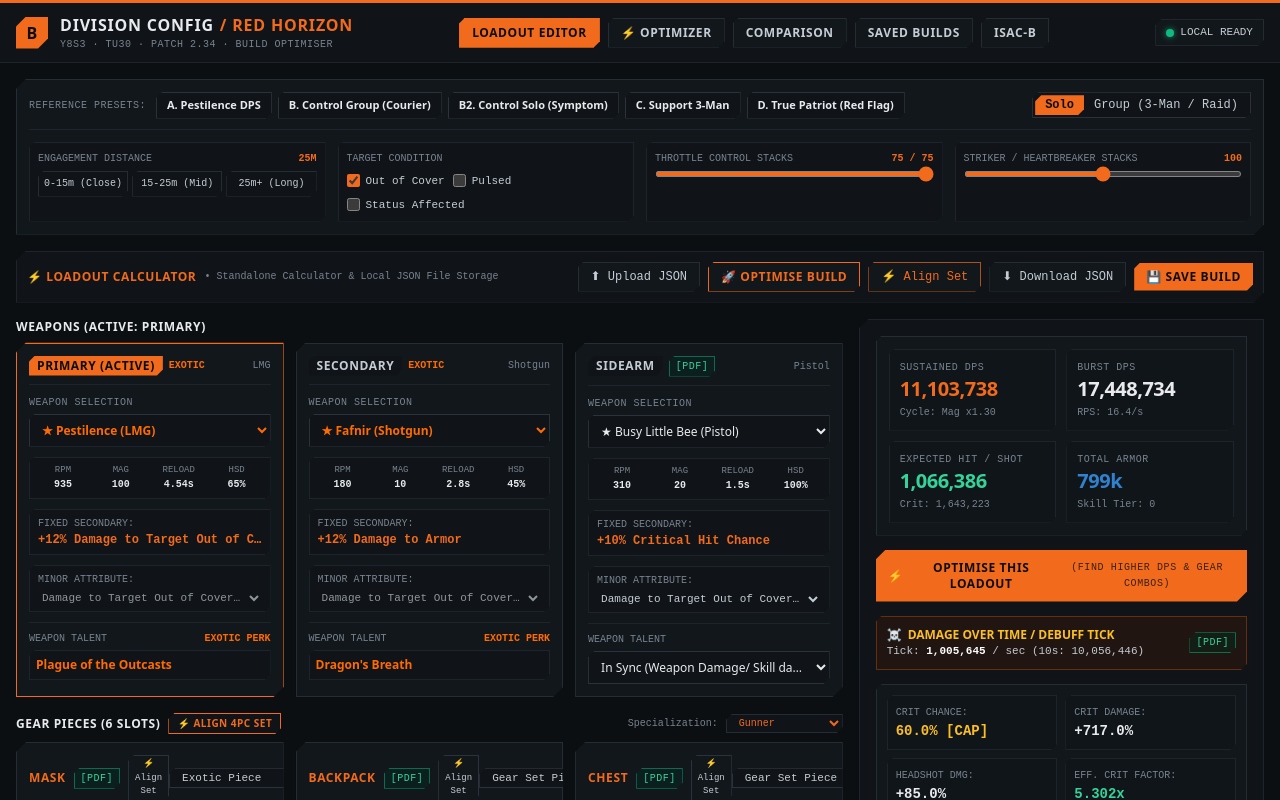
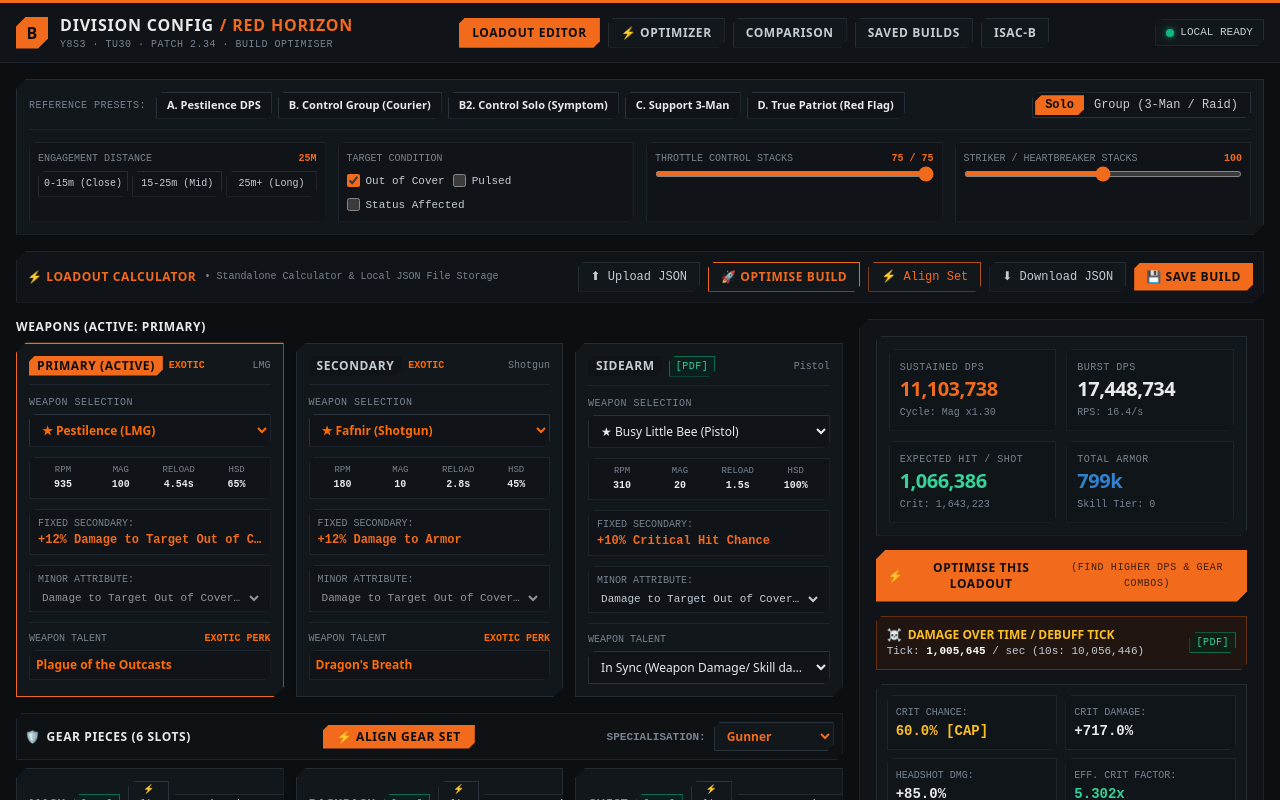
Before and after one commit to knowlesy/division-config, a React (Vite) app: page / in a window 1280 px wide. Shown: the top 800 px of the page. Built offline with nearby package versions, Linux system fonts and the light colour scheme; a web font is replaced by a local one.

Commit message:
style: position Align Gear Set button directly in center between Gear Pieces and Specialisation

```diff
--- a/src/App.tsx
+++ b/src/App.tsx
@@ -564,26 +564,32 @@
 
               {/* Gear Slots Section */}
               <div className="flex flex-col gap-2">
-                <div className="flex flex-wrap items-center justify-between gap-2">
+                <div className="flex flex-wrap items-center justify-between gap-3 bg-shd-surface1/60 border border-shd-border1 p-2 clip-corner-sm">
+                  {/* Left: Section Title */}
                   <div className="flex items-center gap-2">
-                    <h3 className="font-heading font-bold text-xs uppercase tracking-wider text-shd-textPrimary">
-                      Gear Pieces (6 Slots)
+                    <h3 className="font-heading font-bold text-xs uppercase tracking-wider text-shd-textPrimary flex items-center gap-1.5">
+                      <span>🛡️</span>
+                      <span>Gear Pieces (6 Slots)</span>
                     </h3>
-                    <button
-                      type="button"
-                      onClick={() => setAlignModalState({ isOpen: true })}
-                      className="px-2 py-0.5 text-[10px] font-heading font-bold uppercase tracking-wider bg-shd-surface1 hover:bg-shd-orange hover:text-shd-bg text-shd-orange border border-shd-orange clip-corner-sm transition-colors flex items-center gap-1 shadow-sm"
-                      title="Align 4-piece or 6-piece gear set across slots"
-                    >
-                      <span>⚡ Align 4pc Set</span>
-                    </button>
                   </div>
-                  <div className="flex items-center gap-2 text-[10px] font-mono text-shd-textMonoMuted">
-                    <span>Specialization:</span>
+
+                  {/* Center: In Between Gear Sets and Specialisation */}
+                  <button
+                    type="button"
+                    onClick={() => setAlignModalState({ isOpen: true })}
+                    className="px-3.5 py-1 text-xs font-heading font-bold uppercase tracking-wider bg-shd-orange hover:bg-shd-orangeLight text-shd-bg clip-corner-sm transition-colors flex items-center gap-1.5 shadow-md cursor-pointer"
+                    title="Align 4-piece or 6-piece gear set across slots"
+                  >
+                    <span>⚡ Align Gear Set</span>
+                  </button>
+
+                  {/* Right: Specialisation */}
+                  <div className="flex items-center gap-2 text-xs font-mono text-shd-textSecondary">
+                    <span className="text-[11px] text-shd-textMonoMuted font-bold uppercase">Specialisation:</span>
                     <select
                       value={specialization}
                       onChange={(e) => setSpecialization(e.target.value)}
-                      className="bg-shd-surface1 border border-shd-border2 px-2 py-0.5 text-shd-orange outline-none clip-corner-sm"
+                      className="bg-shd-surface2 border border-shd-border3 px-2 py-1 text-xs font-sans text-shd-orange font-bold outline-none focus:border-shd-orange clip-corner-sm"
                     >
                       <option value="Gunner">Gunner</option>
                       <option value="Sharpshooter">Sharpshooter</option>
```
